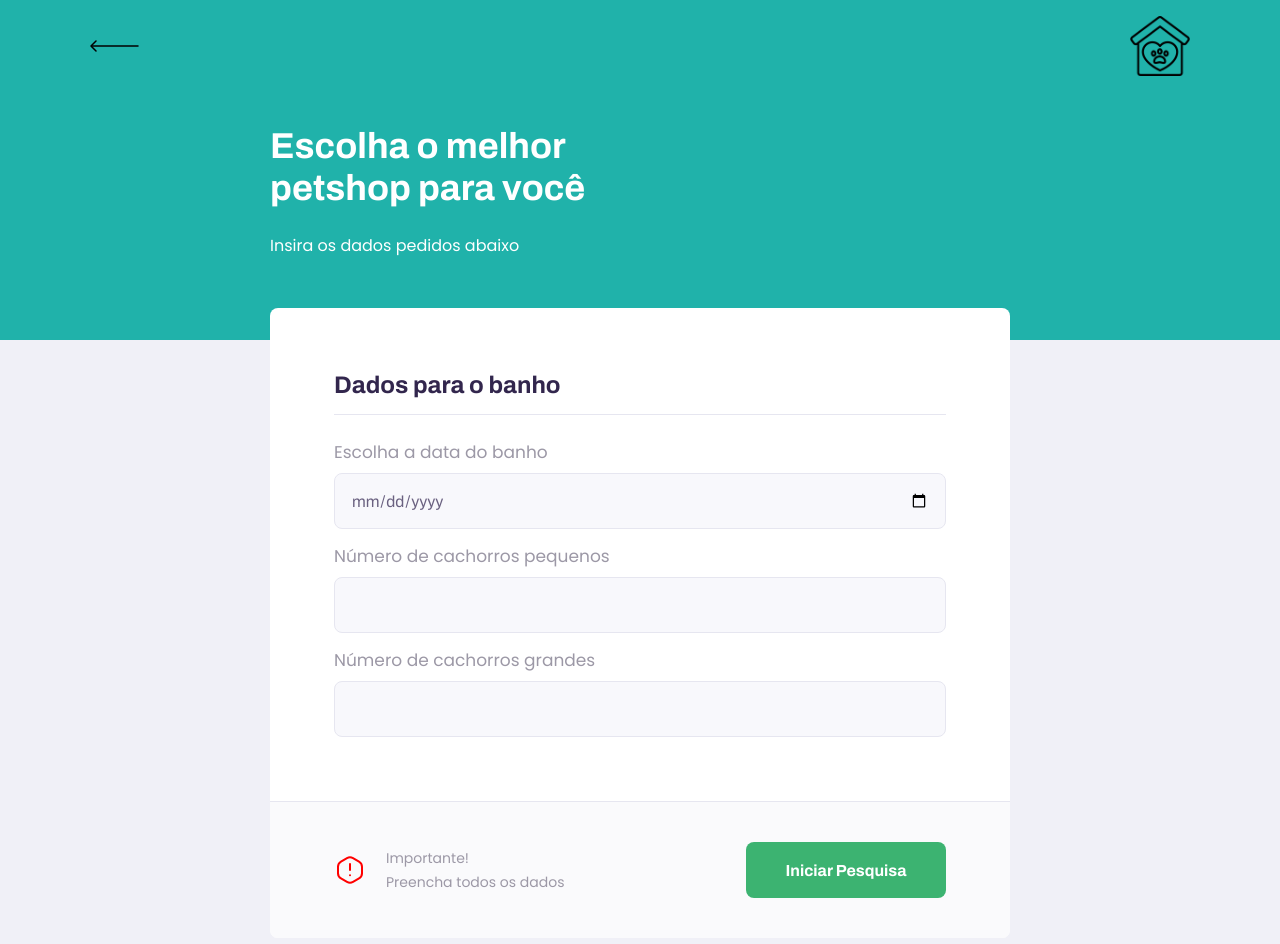
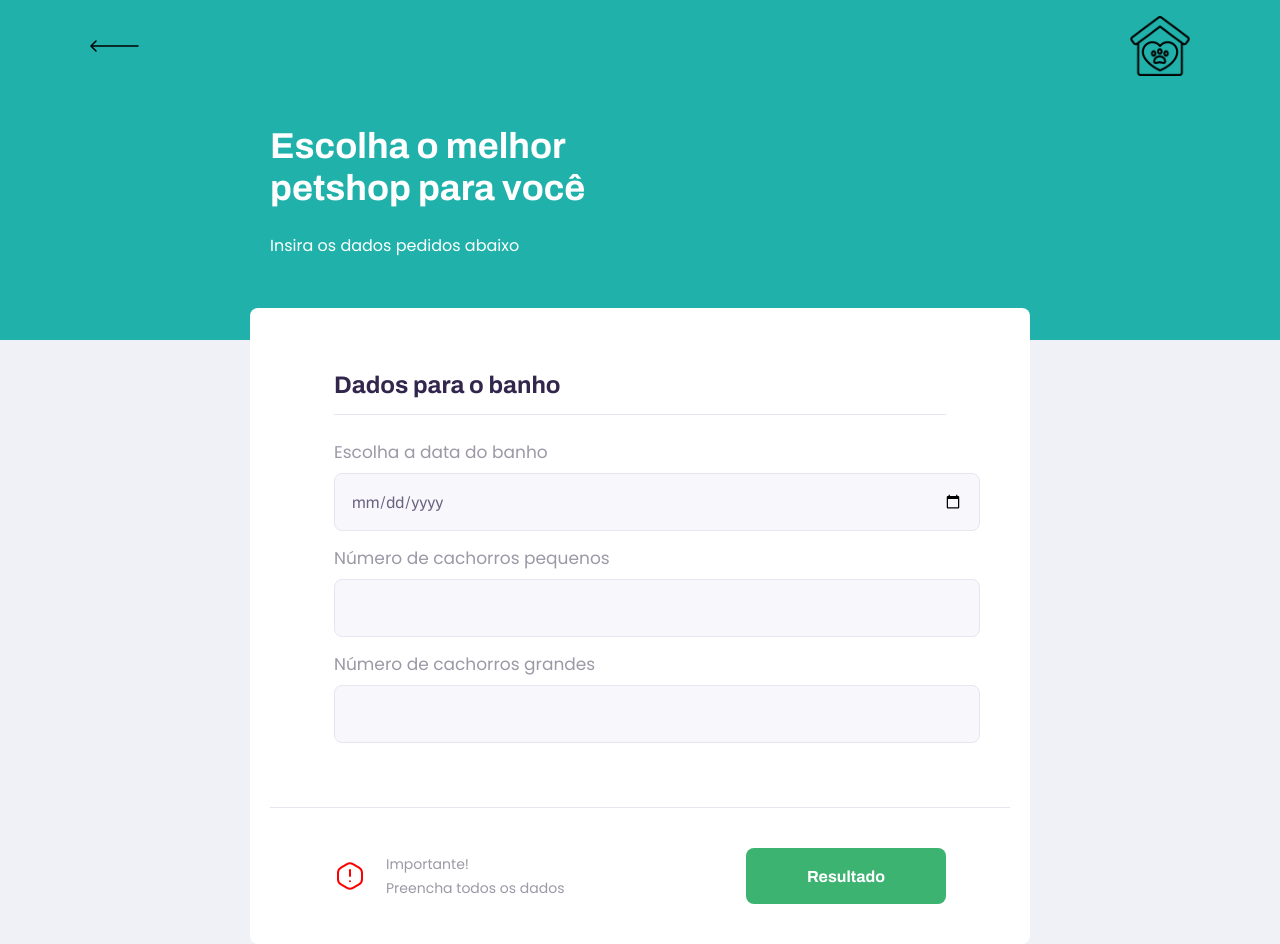
Before and after one commit to KakaSena/Best-Petshop-Finder, a React (Create React App) app in the folder frontend/: page /SearchForm in a window 1280 px wide. Built offline with nearby package versions, Linux system fonts and the light colour scheme.

Commit message:
update readme

```diff
--- a/frontend/src/assets/styles/global.css
+++ b/frontend/src/assets/styles/global.css
@@ -18,13 +18,12 @@
     --color-input-background: #F8F8FC;
     --color-button-text: #FFFFFF;
     --color-box-base: #FFFFFF;
-    --color-box-section: #FAFAFC;
+    --color-box-: #FAFAFC;
   }
 
   * {
     margin: 0;
     padding: 0;
-    box-sizing: border-box;
   }
 
   html, body, #root {
--- a/frontend/src/pages/Results/index.tsx
+++ b/frontend/src/pages/Results/index.tsx
@@ -1,6 +1,7 @@
 import React from 'react';
 
-import './styles.css'
+
+
   interface CheapestPetShop{
     name: string,
     total: number,
@@ -15,7 +16,7 @@ const Results: React.FC<ResultsProps> = ({result}) => {
 
     return(
         <main className="result">
-            O Petshop <strong>{result?.name}</strong> é a sua melhor escolha com preço de banho total de <strong>R${result?.total} reais.</strong>
+            O Petshop <strong>{result?.name}</strong> é a sua melhor escolha com preço de banho total de <strong>R${result?.total},00.</strong>
         </main>
     )
 }
--- a/frontend/src/pages/Results/styles.css
+++ /dev/null
@@ -1,132 +0,0 @@
-#page-search-list {
-  width: 100vw;
-  height: 100vh;
-}
-
-#page-search-list .page-header .header-content {
-  margin-bottom: 6.4rem;
-}
-
-#page-search-list main {
-  background: var(--color-box-base);
-  width: 100%;
-  max-width: 74rem;
-  border-radius: 0.8rem;
-  margin: -3.2rem auto 3.2rem;
-  padding-top: 6.4rem;
-  overflow: hidden;
-}
-
-#page-search-list main fieldset {
-  border: 0;
-  padding: 0 2.4rem;
-}
-
-#page-search-list main fieldset + fieldset {
-  margin-top: 6.4rem;
-}
-
-#page-search-list main fieldset legend {
-  font: 700 2.4rem Archivo;
-  color: var(--color-text-title);
-  margin-bottom: 2.4rem;
-  display: flex;
-  align-items: center;
-  justify-content: space-between;
-  width: 100%;
-  padding-bottom: 1.6rem;
-  border-bottom: 1px solid var(--color-line-in-white);
-}
-
-#page-search-list main fieldset legend button {
-  background: none;
-  border: 0;
-  color: var(--color-primary);
-  font: 700 1.6rem Archivo;
-  cursor: pointer;
-  transition: color 0.2s;
-}
-
-#page-search-list main fieldset legend button:hover {
-  color: var(--color-primary-dark);
-}
-
-#page-search-list main fieldset .input-block + .textarea-block,
-#page-search-list main fieldset .select-block + .input-block {
-  margin-top: 2.4rem;
-}
-
-#page-search-list main label {
-  color: var(--color-text-complement);
-}
-
-#page-search-list main footer {
-  padding: 4rem 2.4rem;
-  background: var(--color-box-footer);
-  border-top: 1px solid var(--color-line-in-white);
-  margin-top: 6.4rem;
-}
-
-#page-search-list main footer p {
-  display: flex;
-  align-items: center;
-  justify-content: center;
-  font-size: 1.4rem;
-  line-height: 2.4rem;
-  color: var(--color-text-complement);
-}
-
-#page-search-list main footer p img {
-  margin-right: 2rem;
-}
-
-#page-search-list main footer button {
-  width: 100%;
-  height: 5.6rem;
-  background: var(--color-secondary);
-  color: var(--color-button-text);
-  border: 0;
-  border-radius: 0.8rem;
-  cursor: pointer;
-  font: 700 1.6rem Archivo;
-  display: flex;
-  align-items: center;
-  justify-content: center;
-  text-decoration: none;
-  transition: background-color 0.2s;
-  margin-top: 3.2rem;
-}
-
-#page-search-list main footer button:hover {
-  background: var(--color-secondary-dark);
-}
-
-@media (min-width: 700px) {
-  #page-search-list {
-    max-width: 100vw;
-  }
-
-  #page-search-list .page-header .header-content {
-    margin-bottom: 0;
-  }
-
-  #page-search-list main fieldset {
-    padding: 0 6.4rem;
-  }
-
-  #page-search-list main footer {
-    padding: 4.0rem 6.4rem;
-    display: flex;
-    align-items: center;
-    justify-content: space-between;
-  }
-
-  #page-search-list main footer p {
-    justify-content: space-between;
-  }
-
-  #page-search-list main footer button {
-    width: 20rem;
-    margin-top: 0;
-  }
-}
--- a/frontend/src/pages/SearchForm/index.tsx
+++ b/frontend/src/pages/SearchForm/index.tsx
@@ -79,7 +79,7 @@ function SearchForm() {
                     </p>
 
                         <button disabled ={!isEnabled}>
-                            Iniciar Pesquisa
+                            Resultado
                        </button>
 
                     </section>
--- a/frontend/src/pages/SearchForm/styles.css
+++ b/frontend/src/pages/SearchForm/styles.css
@@ -14,6 +14,8 @@
     border-radius: 0.8rem;
     margin: -3.2rem auto 3.2rem;
     padding-top: 6.4rem;
+    padding-left: 2rem;
+    padding-right: 2rem;
     overflow: hidden;
   }
 
@@ -61,7 +63,6 @@
   }
 
   #page-search-list main section {
-    padding: 4rem 2.4rem;
     background: var(--color-box-section);
     border-top: 1px solid var(--color-line-in-white);
     margin-top: 6.4rem;
@@ -101,6 +102,10 @@
     background: var(--color-secondary-dark);
   }
 
+  main.result{
+    font: 700;
+  }
+
   @media (min-width: 700px) {
     #page-search-list {
       max-width: 100vw;
```
Also changed, not shown: 1 other file (tests, documents, lock files or other folders).
